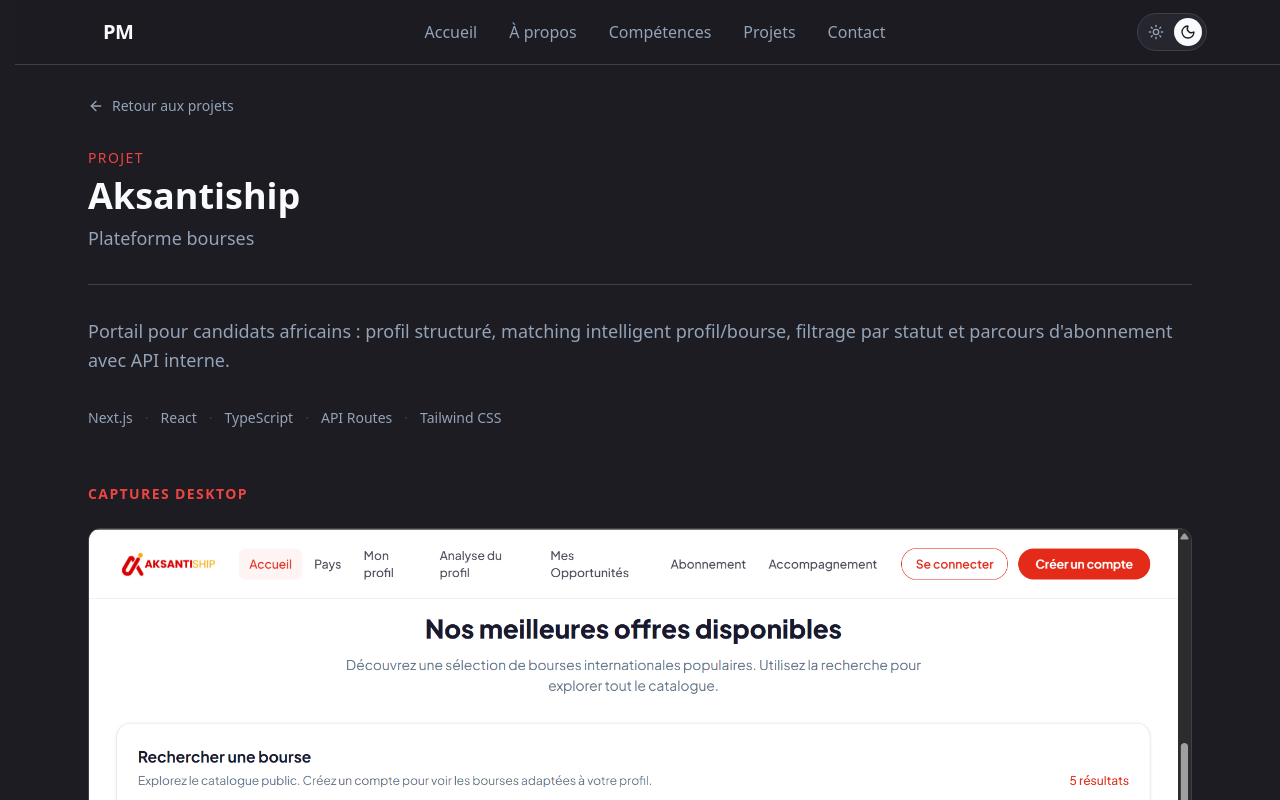
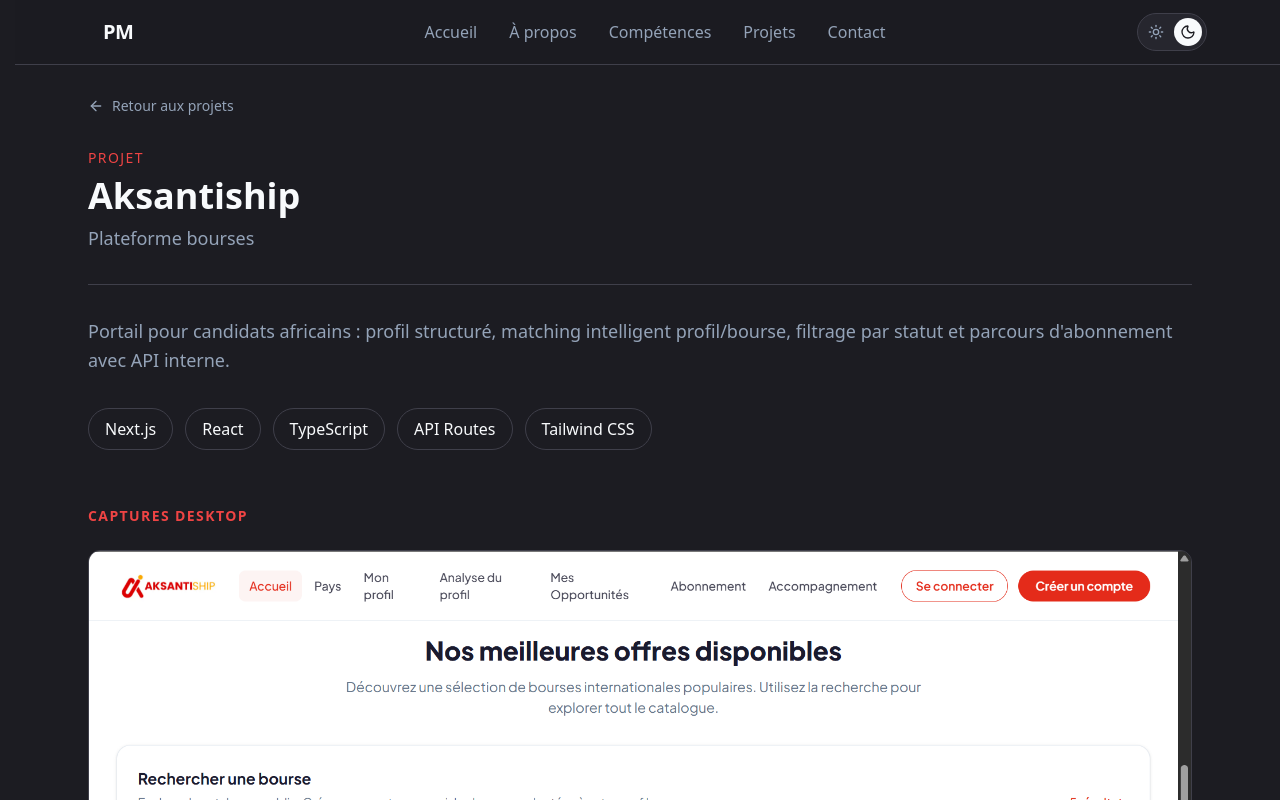
Before and after one commit to peniemab/myportfolio, a Next.js app: page /projets/aksantiship in a window 1280 px wide. Shown: the top 800 px of the page. Built offline with nearby package versions, Linux system fonts and the light colour scheme.

Commit message:
Extraire TechPill pour unifier l affichage des technologies et de la stack projet.

```diff
--- a/components/ProjectDetailBody.tsx
+++ b/components/ProjectDetailBody.tsx
@@ -1,4 +1,5 @@
 import type { ReactNode } from "react";
+import { TechPillList } from "@/components/TechPill";
 import type { Project } from "@/lib/projects";
 
 function DetailSection({
@@ -55,33 +56,15 @@ export function ProjectDetailBody({ project }: { project: Project }) {
 
       {project.stack && project.stack.length > 0 && (
         <DetailSection title="Stack technique">
-          <dl className="w-full divide-y divide-[var(--border)]">
-            {project.stack.map((group) => (
-              <div
-                key={group.category}
-                className="grid gap-2 py-5 first:pt-0 sm:grid-cols-[10rem_1fr] sm:gap-10"
-              >
-                <dt className="text-sm font-medium text-[var(--fg)]">
-                  {group.category}
-                </dt>
-                <dd className="text-base leading-relaxed text-[var(--muted)]">
-                  {group.items.join(" · ")}
-                </dd>
-              </div>
-            ))}
-          </dl>
+          <TechPillList
+            items={project.stack.flatMap((group) => group.items)}
+            align="start"
+          />
         </DetailSection>
       )}
 
       {!hasRichContent && project.tags.length > 0 && (
-        <div className="mt-8 flex flex-wrap gap-x-3 gap-y-2 text-sm text-[var(--muted)]">
-          {project.tags.map((tag, index) => (
-            <span key={tag}>
-              {index > 0 && <span className="mr-3 text-[var(--border)]">·</span>}
-              {tag}
-            </span>
-          ))}
-        </div>
+        <TechPillList className="mt-8" items={project.tags} align="start" />
       )}
     </>
   );
--- a/components/ProjectTags.tsx
+++ b/components/ProjectTags.tsx
@@ -1,19 +1,9 @@
 "use client";
 
-import { ScrollReveal } from "@/components/ScrollReveal";
+import { TechPillList } from "@/components/TechPill";
 
 export function ProjectTags({ tags }: { tags: string[] }) {
   return (
-    <ScrollReveal className="stagger-tags mt-6 flex flex-wrap justify-center gap-3">
-      {tags.map((tag, index) => (
-        <span
-          key={tag}
-          className="stagger-tag rounded-full border border-[var(--border)] bg-[var(--surface)] px-4 py-1.5 text-sm text-[var(--fg)]"
-          style={{ ["--tag-delay" as string]: `${index * 60}ms` }}
-        >
-          {tag}
-        </span>
-      ))}
-    </ScrollReveal>
+    <TechPillList className="mt-6" items={tags} animate staggerDelay={60} />
   );
 }
--- a/components/Skills.tsx
+++ b/components/Skills.tsx
@@ -1,6 +1,7 @@
 import { Code2, Layout, Server, Zap } from "lucide-react";
 import { ScrollReveal } from "@/components/ScrollReveal";
 import { SectionHeading } from "@/components/SectionHeading";
+import { TechPillList } from "@/components/TechPill";
 import { pageContainer } from "@/lib/layout";
 import { skills, technologies } from "@/lib/site";
 
@@ -50,17 +51,7 @@ export function Skills() {
               Technologies & Outils
             </h2>
           </ScrollReveal>
-          <ScrollReveal className="stagger-tags flex flex-wrap justify-center gap-3" delay={100}>
-            {technologies.map((tech, index) => (
-              <span
-                key={tech}
-                className="stagger-tag rounded-full border border-[var(--border)] bg-[var(--bg)] px-4 py-2 text-[var(--fg)]"
-                style={{ ["--tag-delay" as string]: `${index * 50}ms` }}
-              >
-                {tech}
-              </span>
-            ))}
-          </ScrollReveal>
+          <TechPillList items={technologies} animate revealDelay={100} />
         </div>
       </section>
     </>
--- /dev/null
+++ b/components/TechPill.tsx
@@ -0,0 +1,73 @@
+"use client";
+
+import { ScrollReveal } from "@/components/ScrollReveal";
+
+const pillClassName =
+  "rounded-full border border-[var(--border)] bg-[var(--bg)] px-4 py-2 text-[var(--fg)]";
+
+type TechPillProps = {
+  children: string;
+  staggerIndex?: number;
+  staggerDelay?: number;
+  className?: string;
+};
+
+export function TechPill({
+  children,
+  staggerIndex,
+  staggerDelay = 50,
+  className = "",
+}: TechPillProps) {
+  const staggerClass = staggerIndex !== undefined ? "stagger-tag" : "";
+  const style =
+    staggerIndex !== undefined
+      ? { ["--tag-delay" as string]: `${staggerIndex * staggerDelay}ms` }
+      : undefined;
+
+  return (
+    <span className={`${pillClassName} ${staggerClass} ${className}`.trim()} style={style}>
+      {children}
+    </span>
+  );
+}
+
+type TechPillListProps = {
+  items: readonly string[];
+  className?: string;
+  align?: "center" | "start";
+  animate?: boolean;
+  staggerDelay?: number;
+  revealDelay?: number;
+};
+
+export function TechPillList({
+  items,
+  className = "",
+  align = "center",
+  animate = false,
+  staggerDelay = 50,
+  revealDelay = 0,
+}: TechPillListProps) {
+  const alignClass = align === "center" ? "justify-center" : "justify-start";
+  const listClassName = `flex flex-wrap gap-3 ${alignClass} ${className}`.trim();
+
+  const pills = items.map((item, index) => (
+    <TechPill
+      key={item}
+      staggerIndex={animate ? index : undefined}
+      staggerDelay={staggerDelay}
+    >
+      {item}
+    </TechPill>
+  ));
+
+  if (animate) {
+    return (
+      <ScrollReveal className={`stagger-tags ${listClassName}`} delay={revealDelay}>
+        {pills}
+      </ScrollReveal>
+    );
+  }
+
+  return <div className={listClassName}>{pills}</div>;
+}
```
